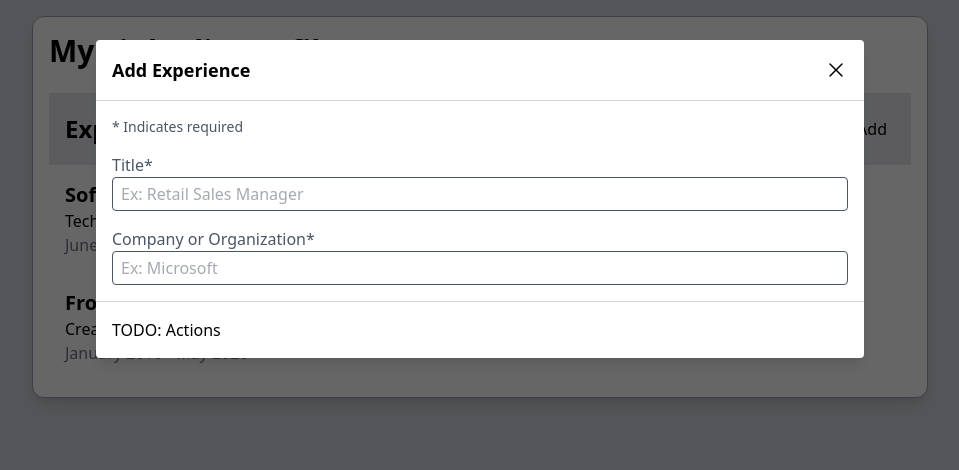
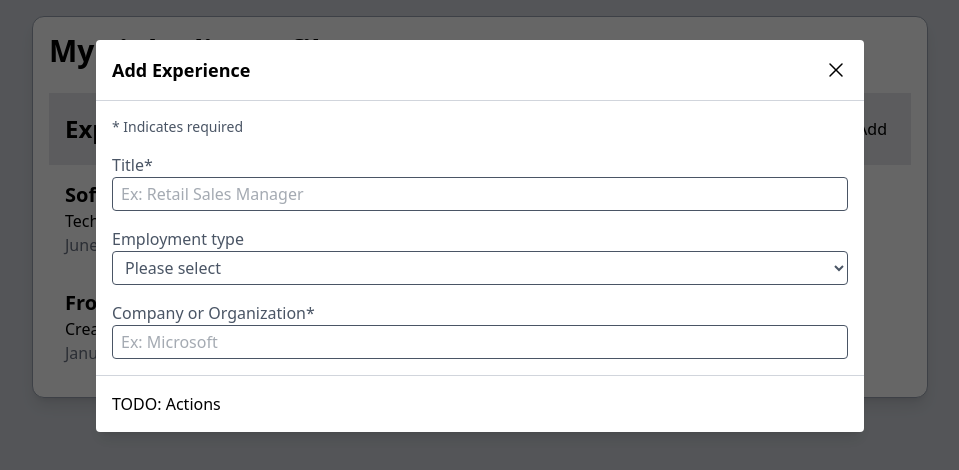
Before and after one commit to twiertzema/practice-add-experience, a React (Vite) app: page / in a window 1280 px wide. Shown: the top 470 px of the page, without its empty margins (160-1119 px from the left). Built offline with nearby package versions, Linux system fonts and the light colour scheme.

Commit message:
Added SelectField

```diff
--- a/src/components/AddExperienceForm/component.tsx
+++ b/src/components/AddExperienceForm/component.tsx
@@ -1,6 +1,7 @@
 import { Button, DialogTitle } from "@headlessui/react";
 import { XMarkIcon } from "@heroicons/react/24/solid";
 import type { JobExperience } from "../../types";
+import SelectField from "../SelectField";
 import TextField from "../TextField";
 
 interface AddExperienceFormProps {
@@ -33,7 +34,28 @@ export default function AddExperienceForm({
           required
         />
 
-        {/* TODO: SelectField */}
+        <SelectField
+          label="Employment type"
+          name="type"
+          options={[
+            {
+              label: "Please select",
+              value: "",
+            },
+            {
+              label: "Full-time",
+              value: "full-time",
+            },
+            {
+              label: "Part-time",
+              value: "part-time",
+            },
+            {
+              label: "Contract",
+              value: "contract",
+            },
+          ]}
+        />
 
         <TextField
           label="Company or Organization"
--- /dev/null
+++ b/src/components/SelectField/component.tsx
@@ -0,0 +1,26 @@
+import { Select } from "@headlessui/react";
+import type { FieldProps } from "../Field";
+import Field from "../Field";
+
+interface SelectFieldProps extends FieldProps {
+  name: string;
+  options: { label: string; value: string }[];
+}
+
+export default function SelectField({
+  name,
+  options,
+  ...fieldProps
+}: SelectFieldProps) {
+  return (
+    <Field {...fieldProps}>
+      <Select className="block w-full border rounded px-2 py-1" name={name}>
+        {options.map(({ label, value }) => (
+          <option key={value} value={value}>
+            {label}
+          </option>
+        ))}
+      </Select>
+    </Field>
+  );
+}
--- /dev/null
+++ b/src/components/SelectField/index.ts
@@ -0,0 +1 @@
+export { default } from "./component";
```
